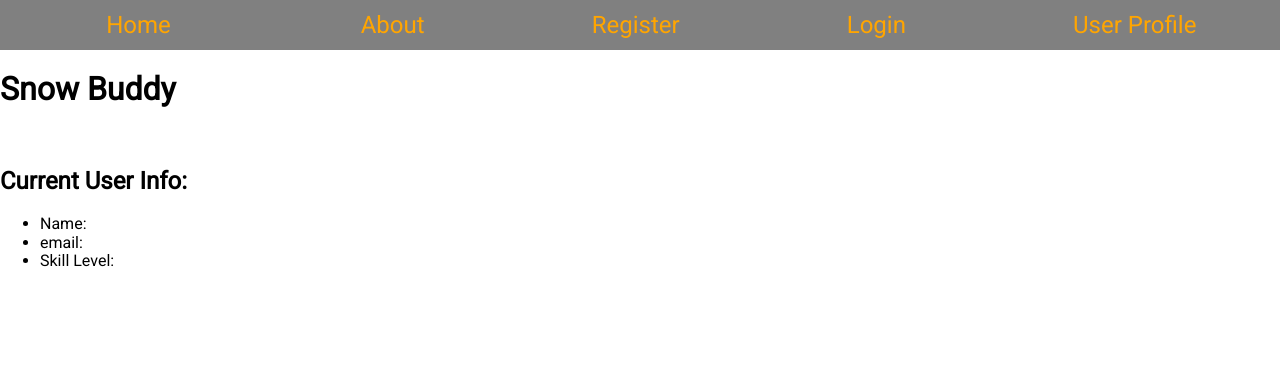
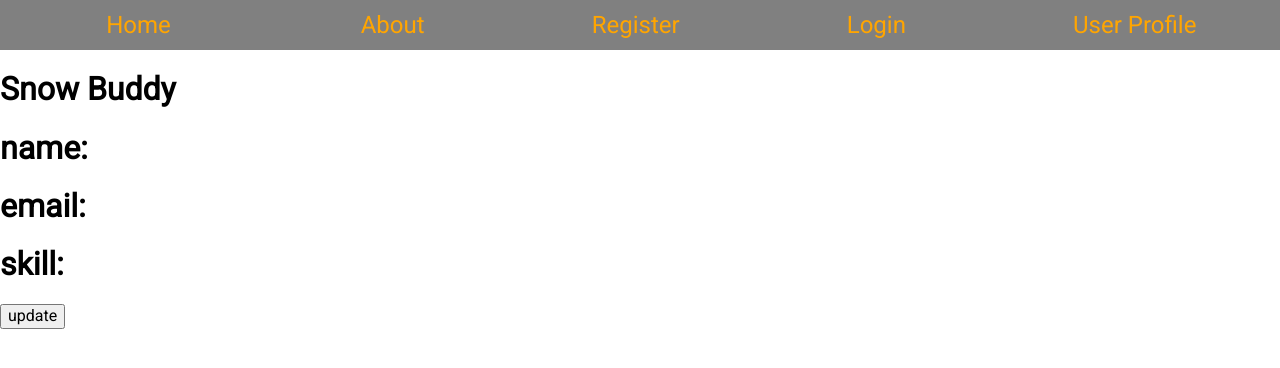
Before and after one commit to lwood54/snow-buddy, a React (Create React App) app in the folder client/: page /userProfile in a window 1280 px wide. Shown: the top 368 px of the page. Built offline with nearby package versions, Linux system fonts and the light colour scheme.

Commit message:
user info component

```diff
--- /dev/null
+++ b/client/src/components/UserInfo.js
@@ -0,0 +1,14 @@
+import React from "react";
+
+const UserInfo = props => {
+	return (
+		<div>
+			<h1>name: {props.currentUser.name}</h1>
+			<h1>email: {props.currentUser.email}</h1>
+			<h1>skill: {props.currentUser.skill}</h1>
+			<button onClick={props.submitUpdate}>update</button>
+		</div>
+	);
+};
+
+export default UserInfo;
--- a/client/src/pages/userProfile.js
+++ b/client/src/pages/userProfile.js
@@ -1,5 +1,6 @@
 import React, { useState, useContext, useEffect } from "react";
 import { LoggedInStatus, CurrentUserContext } from "../App";
+import UserInfo from "../components/UserInfo";
 
 const UserProfile = () => {
 	const [isLoggedIn] = useContext(LoggedInStatus);
@@ -62,30 +63,31 @@ const UserProfile = () => {
 				});
 		}
 	};
-	return (
-		<div>
-			{showUserMessage ? <h3>{userMessage}</h3> : null}
-			<br />
-			<h2>Current User Info: </h2>
-			<ul>
-				<li>Name: {isLoggedIn ? currentUser.name : ""}</li>
-				<li>email: {isLoggedIn ? currentUser.email : ""}</li>
-				<li>
-					Skill Level: {isLoggedIn ? currentUser.skill : ""}
-					{isLoggedIn ? (
-						<ul>
-							<li>
-								Update skill level: <input name="skill" type="number" onChange={handleNewSkillInput} value={newSkillLevel} />
-							</li>
-							<li>
-								<button onClick={submitUpdate}>update</button>
-							</li>
-						</ul>
-					) : null}
-				</li>
-			</ul>
-		</div>
-	);
+	return <UserInfo currentUser={currentUser} submitUpdate={submitUpdate} />;
+	// return (
+	// 	<div>
+	// 		{showUserMessage ? <h3>{userMessage}</h3> : null}
+	// 		<br />
+	// 		<h2>Current User Info: </h2>
+	// 		<ul>
+	// 			<li>Name: {isLoggedIn ? currentUser.name : ""}</li>
+	// 			<li>email: {isLoggedIn ? currentUser.email : ""}</li>
+	// 			<li>
+	// 				Skill Level: {isLoggedIn ? currentUser.skill : ""}
+	// 				{isLoggedIn ? (
+	// 					<ul>
+	// 						<li>
+	// 							Update skill level: <input name="skill" type="number" onChange={handleNewSkillInput} value={newSkillLevel} />
+	// 						</li>
+	// 						<li>
+	// 							<button onClick={submitUpdate}>update</button>
+	// 						</li>
+	// 					</ul>
+	// 				) : null}
+	// 			</li>
+	// 		</ul>
+	// 	</div>
+	// );
 };
 
 export default UserProfile;
```
